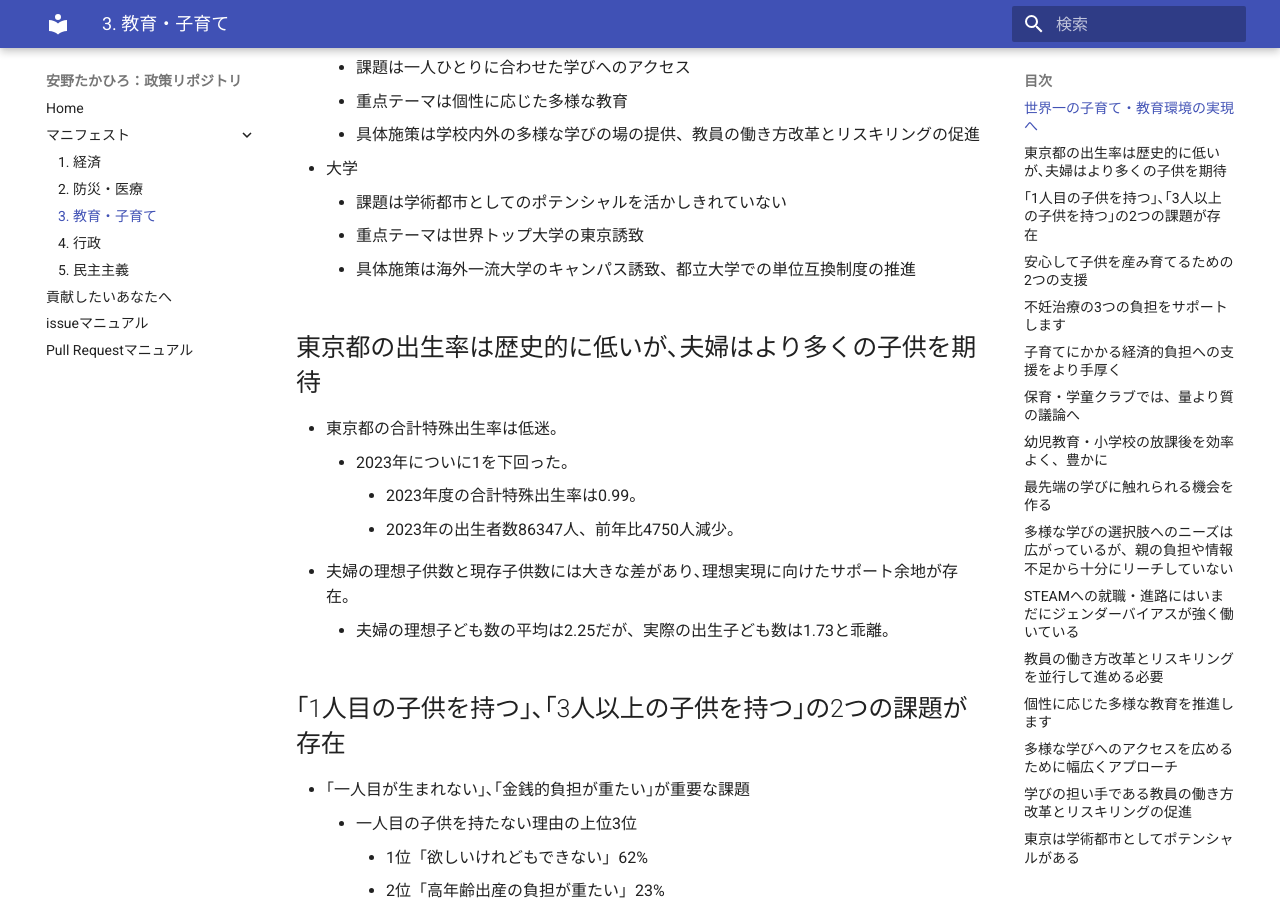
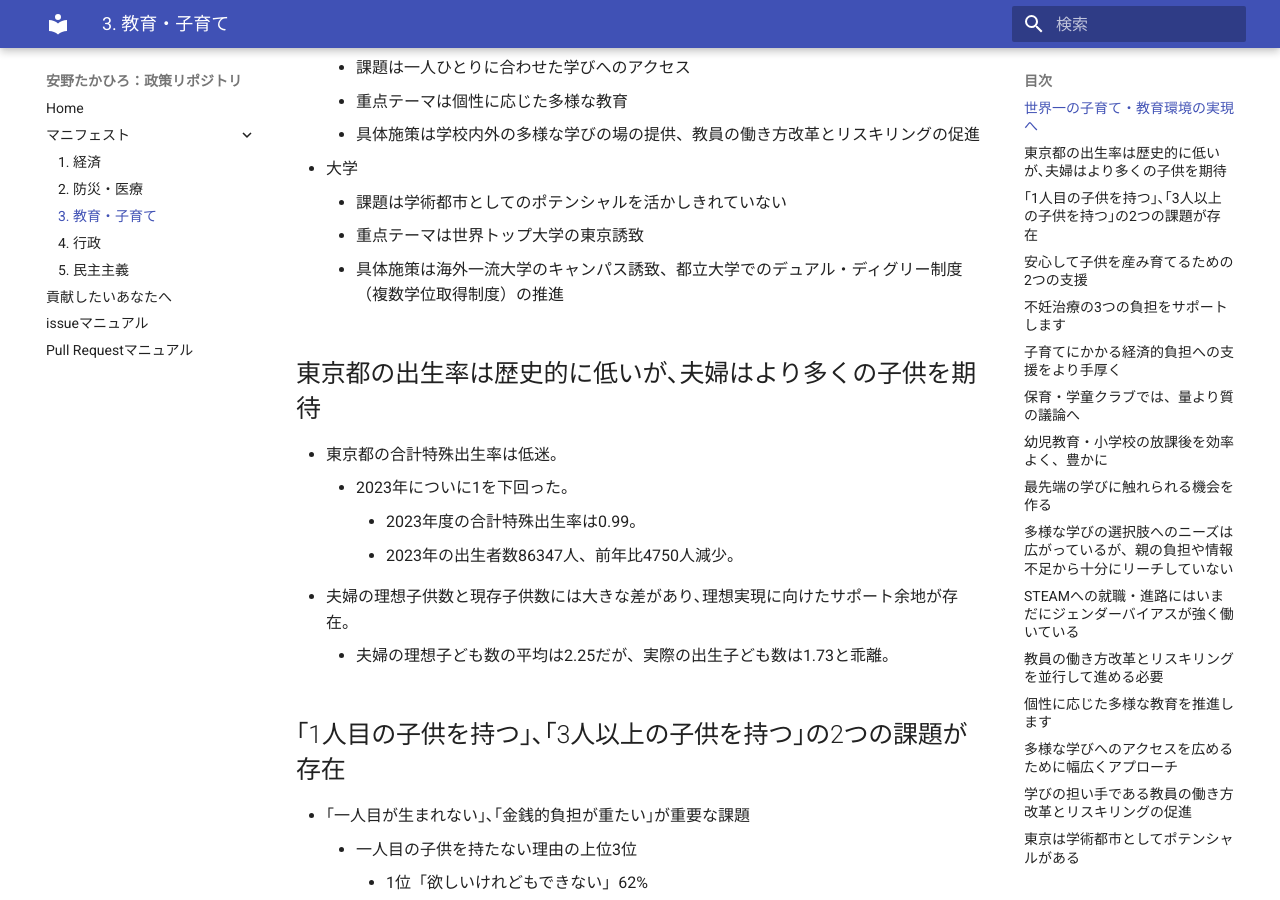
Before and after one commit to takahiroanno2024/election2024, an MkDocs documentation site: the page built from docs/manifest/education.md, in a window 1280 px wide and 900 px high, scrolled down 946 px. Built offline with MkDocs 1.6.1 and Material for MkDocs 9.7.7, drawn with Linux system fonts in a browser that asks for light colours; some of the changed text lies outside the part shown.

Commit message:
Update education.md：単位互換制度 → デュアル・ディグリー制度（複数学位取得制度）

```diff
--- a/docs/manifest/education.md
+++ b/docs/manifest/education.md
@@ -20,7 +20,7 @@
 - 大学
     - 課題は学術都市としてのポテンシャルを活かしきれていない
     - 重点テーマは世界トップ大学の東京誘致
-    - 具体施策は海外一流大学のキャンパス誘致、都立大学での単位互換制度の推進
+    - 具体施策は海外一流大学のキャンパス誘致、都立大学でのデュアル・ディグリー制度（複数学位取得制度）の推進
 
 ## 東京都の出生率は歴史的に低いが､夫婦はより多くの子供を期待
 
@@ -176,7 +176,7 @@
 - 海外一流大学のキャンパス誘致
     - ニューヨーク大学はアブダビ（アラブ首長国連邦）・上海に分校を設置。イェール大学はシンガポール国立大学と共同で「Yale-NUS大学」を設立（ただし2025年に閉校予定）
     - 都知事のリーダーシップのもと、キャンパス誘致を強化
-- 都立大学での単位互換制度の推進
+- 都立大学でのデュアル・ディグリー制度（複数学位取得制度）の推進
     - 東京都立大学と海外大学との共通単位を実現していく
         - 日本と海外の両方の学位を、それぞれ個別に取得するよりも短い期間で取得できるプログラム
         - 海外大学の学生が東京都立大学の学位取得のため東京に訪れる機会を創出し、人材交流を図れる
```
